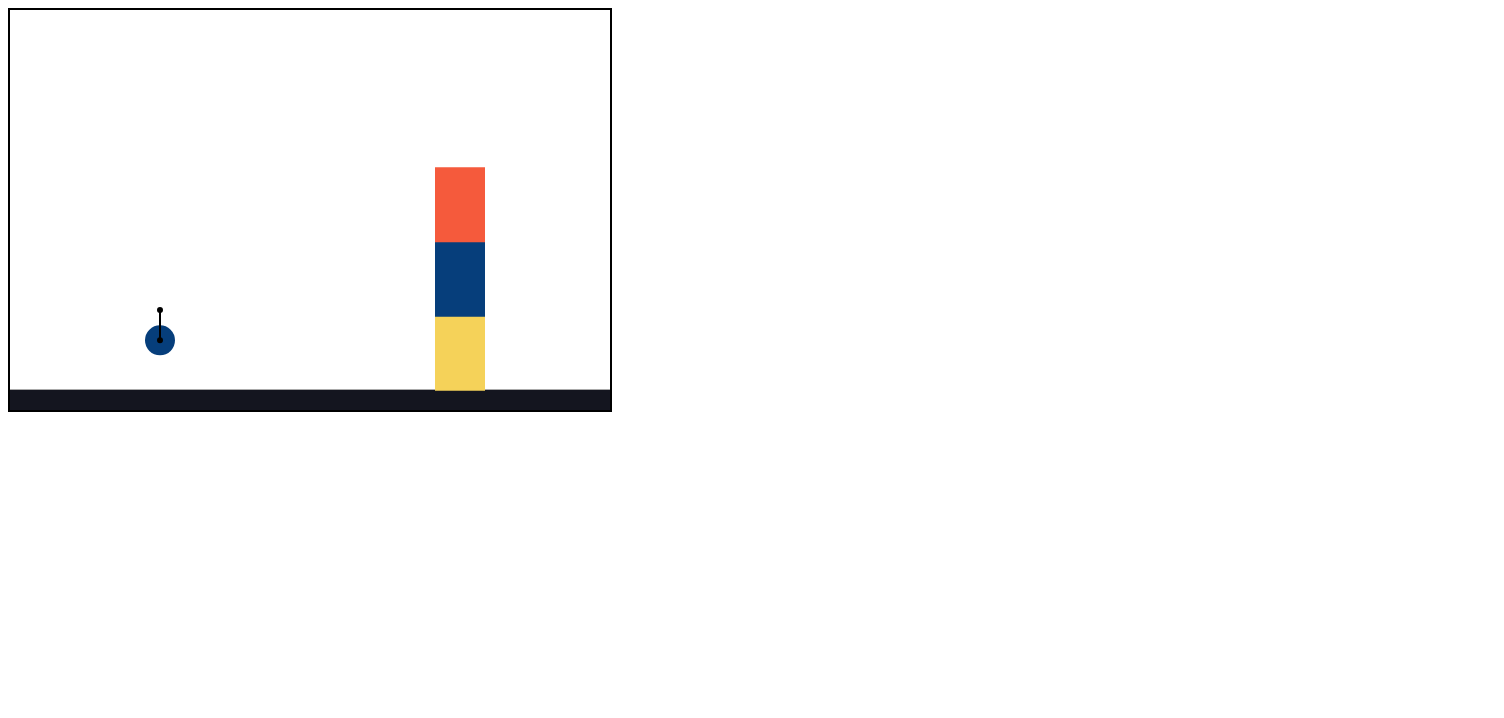
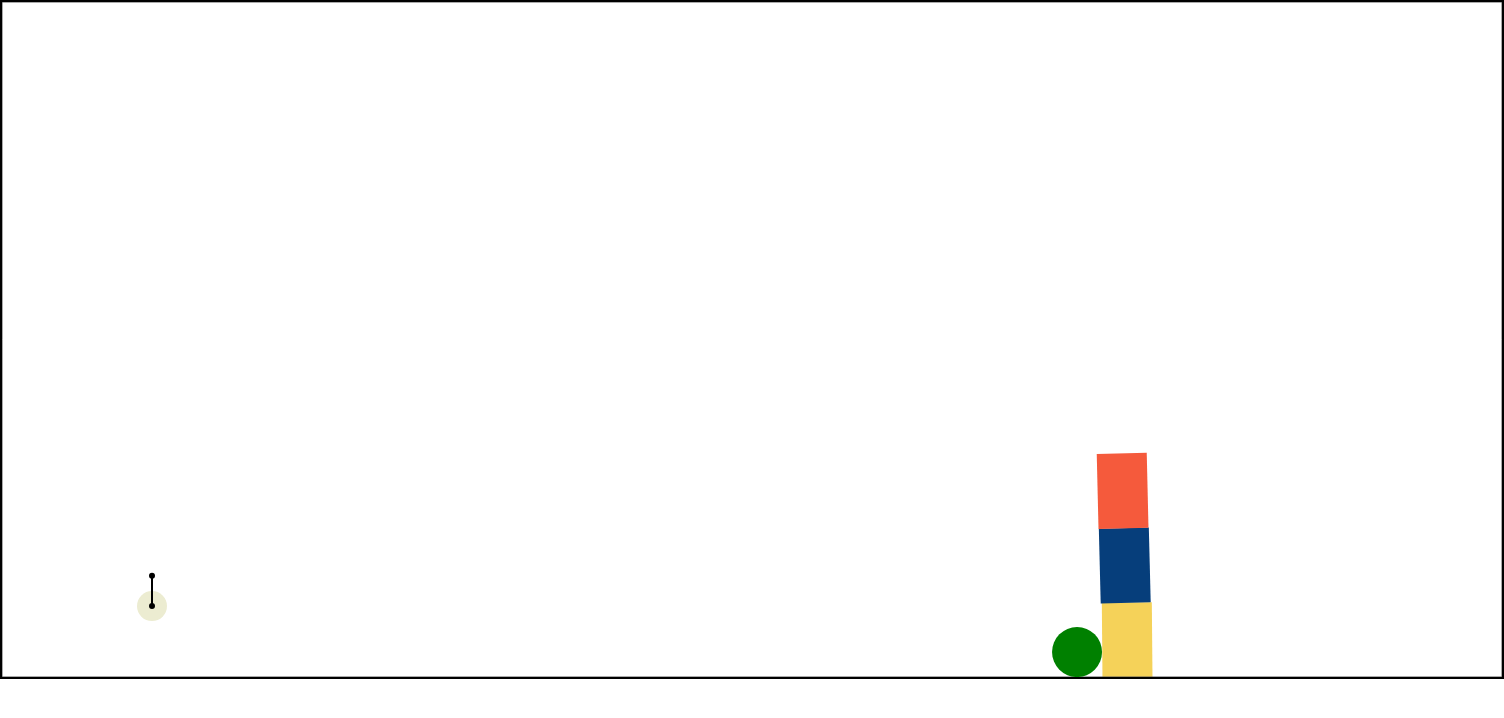
Before and after one commit to TKDPenguin/Background-Noise-Remover, a plain HTML site: page Views/level1.html in a window 1280 px wide. Shown: the whole page, 1504 px wide, since content can reach past the window. Drawn offline with nearby package versions, Linux system fonts and the light colour scheme; animation ran at ten frames a second.

Commit message:
added pigs that can die if they are hit by a bird, boundaries that stop the bird from leaving out of bounds, and a set number of shots that the player has

```diff
--- a/Scripts/level1.js
+++ b/Scripts/level1.js
@@ -1,28 +1,32 @@
-const {Engine, Bodies, Mouse, MouseConstraint, Composite, Render, Runner, Constraint} = Matter;
+const {Engine, Bodies, Mouse, MouseConstraint, Composite, Render, Runner, Constraint, Collision} = Matter;
 
-let ground;
 const boxes = [];
-let bird;
-let world, engine;
-let mConstraint;
-let render;
-let runner;
-let constraint;
-let slingshot;
+const boundaries = [];
+let ground, bird, pig, slingshot;
+let world, engine, mConstraint, render, runner, constraint, collision;
+let canvas, width, height;
+let numOfShots = 3;
+let numOfPigs = 1;
 
 function setup() {
-    var canvas = document.querySelector('canvas');
-    var width = canvas.width;
-    var height = canvas.height;
+    canvas = document.querySelector('canvas');
+    width = canvas.width;
+    height = canvas.height;
     engine = Engine.create();
     world = engine.world;
-    ground = new staticBox(width/2, height-10, width, 20);
     for (let i = 0; i < 3; i++) {
-        boxes[i] = new Box(450, 300-i*75, 50, 75);
+        boxes[i] = new Box(0.75*width, height-75-i*75, 50, 75);
     }
-    bird = new Bird(150, 300, 15);
+    boundaries[0] = new staticBox(width+10, height/2, 20, height);
+    boundaries[1] = new staticBox(width/2, -10, width, 20);
+    boundaries[2] = new staticBox(-10, height/2, 20, height);
+    boundaries[3] = new staticBox(width/2, height+10, width, 20);
 
-    slingshot = new Slingshot(150, 300, bird.body);
+    pig = new Pig(.75*width-50, height-50, 25);
+
+    bird = new Bird(width*.1, height*.85, 15);
+
+    slingshot = new Slingshot(width*.1, height*.85, bird.body);
 
     const mouse = Mouse.create(canvas.elt);
     const options = {
@@ -52,16 +56,44 @@ function setup() {
 onmouseup = (event) => {
     setTimeout(() => {
         slingshot.fly();
-    }, 10);
+    }, 8);
+    if (--numOfShots > 0) {
+        setTimeout(() => {
+            bird = new Bird(width*.1, height*.85, 15);
+            slingshot.attach(bird.body);
+        }, 1000);
+    }
 }
 
-onkeydown = (event) => {
-    if (event.key == ' ') {
-        bird = new Bird(150, 300, 15);
-        slingshot.attach(bird.body);
+// onkeydown = (event) => {
+//     if (event.key == ' ') {
+//         bird = new Bird(width*.1, height*.82, 15);
+//         slingshot.attach(bird.body);
+//     }
+// }
+
+function checkCollisions() {
+    if (Collision.collides(pig.body, bird.body) != null) {
+        pig.die();
+        --numOfPigs;
     }
+    if (numOfPigs <= 0) {
+        win();
+    }
+    if (numOfShots <= 0) {
+        lose();
+    }
+}
+
+function win() {
+
+}
+
+function lose() {
+
 }
 
 setup();
 Render.run(render);
 Runner.run(runner, engine);
+setInterval(checkCollisions, 10)
--- /dev/null
+++ b/Scripts/pig.js
@@ -0,0 +1,12 @@
+class Pig {
+    constructor(x, y, r) {
+        this.body = Matter.Bodies.circle(x, y, r);
+        this.body.render.fillStyle = 'green';
+        Matter.Composite.add(world, this.body);
+        this.r = r;
+    }
+
+    die() {
+        Matter.Composite.remove(world, this.body);
+    }
+}
--- a/Views/level1.html
+++ b/Views/level1.html
@@ -4,14 +4,18 @@
     <meta charset="UTF-8">
     <meta name="viewport" content="width=device-width, initial-scale=1.0">
     <script src="https://cdn.jsdelivr.net/npm/matter-js"></script>
+    <link href="https://fonts.googleapis.com/icon?family=Material+Icons" rel="stylesheet">
+    <link type="text/css" rel="stylesheet" href="css/materialize.min.css"  media="screen,projection"/>
     <title>Level 1</title>
 </head>
 <body>
-    <canvas height="400" width="600" style="border: 2px solid black;"></canvas>
+    <canvas height="675" width="1500" style="border: 2px solid black;"></canvas>
     <script src="../Scripts/bird.js"></script>
     <script src="../Scripts/box.js"></script>
     <script src="../Scripts/staticBox.js"></script>
     <script src="../Scripts/slingshot.js"></script>
+    <script src="../Scripts/pig.js"></script>
     <script src="../Scripts/level1.js"></script>
+    <script type="text/javascript" src="js/materialize.min.js"></script>
 </body>
 </html>
```
